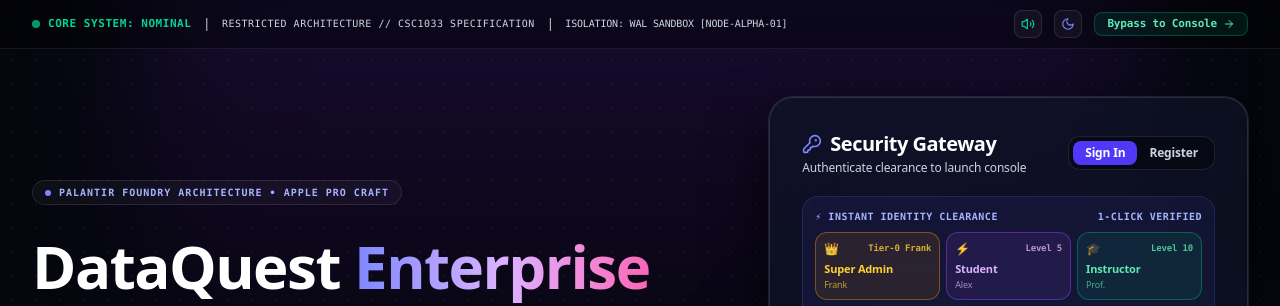
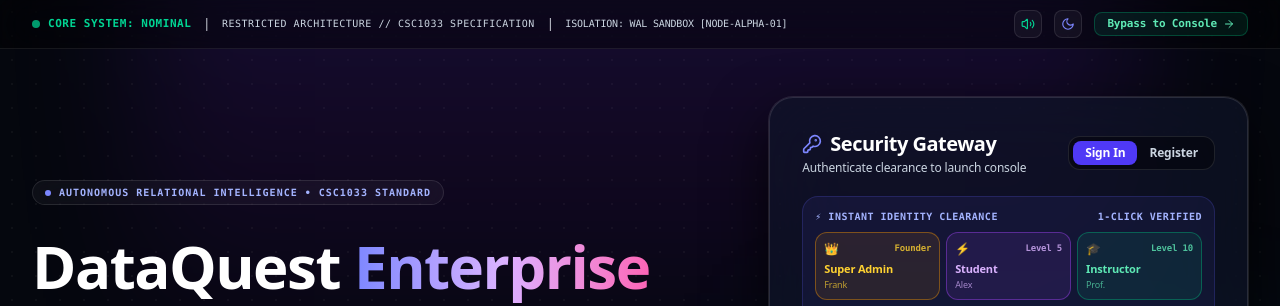
Before and after one commit to FrankAsanteVanLaarhoven/DataQuestAI, a Next.js app: page / in a window 1280 px wide. Shown: the top 306 px of the page. Built offline with nearby package versions, Linux system fonts and the light colour scheme.

Commit message:
fix(ui): remove leaked task and design prompt text from public platform copy

```diff
--- a/src/components/EnterpriseSplashScreen.tsx
+++ b/src/components/EnterpriseSplashScreen.tsx
@@ -90,7 +90,7 @@
   const demoAccounts = [
     {
       label: 'Super Admin',
-      badge: 'Tier-0 Frank',
+      badge: 'Founder',
       name: 'Frank Asante-Van Laarhoven',
       email: 'frank@dataquest.ai',
       password: 'DataQuest2026!',
@@ -299,7 +299,7 @@
       <div className="absolute -top-40 left-1/2 -translate-x-1/2 w-[1000px] h-[550px] bg-gradient-to-b from-indigo-600/20 via-purple-600/10 to-transparent blur-3xl pointer-events-none" />
       <div className="absolute bottom-0 right-0 w-[500px] h-[500px] bg-cyan-600/10 blur-3xl pointer-events-none" />
 
-      {/* Top Palantir Enterprise Telemetry Bar */}
+      {/* Top Enterprise Telemetry Bar */}
       <header className="relative z-20 w-full border-b border-white/[0.08] bg-black/40 backdrop-blur-xl px-4 sm:px-8 py-2.5 flex items-center justify-between text-xs">
         <div className="flex items-center gap-3">
           <div className="flex items-center gap-2">
@@ -352,13 +352,13 @@
       <main className="relative z-10 flex-1 max-w-[1700px] w-full mx-auto px-4 sm:px-8 py-8 lg:py-12 flex flex-col justify-center">
         <div className="grid grid-cols-1 lg:grid-cols-12 gap-8 lg:gap-12 items-center">
 
-          {/* Left Column: Palantir-Style Intelligence Presentation & Architecture Engine */}
+          {/* Left Column: Relational Intelligence Architecture Engine */}
           <div className="lg:col-span-7 space-y-6">
             {/* Top Pill */}
             <div className="inline-flex items-center gap-2 px-3 py-1 rounded-full bg-white/[0.04] border border-white/10 backdrop-blur-md">
               <span className="w-1.5 h-1.5 rounded-full bg-indigo-400" />
               <span className="font-mono text-[10px] uppercase tracking-widest text-indigo-300 font-bold">
-                Palantir Foundry Architecture • Apple Pro Craft
+                Autonomous Relational Intelligence • CSC1033 Standard
               </span>
             </div>
 
@@ -778,7 +778,7 @@
         </div>
       </main>
 
-      {/* Bottom Palantir Security Classification Footer */}
+      {/* Bottom Security Classification Footer */}
       <footer className="relative z-20 w-full border-t border-white/[0.08] bg-black/40 backdrop-blur-xl px-4 sm:px-8 py-3 text-[11px] text-slate-500 flex flex-col sm:flex-row items-center justify-between gap-2">
         <div className="flex items-center gap-3">
           <span className="font-mono text-slate-400">DATAQUEST ENTERPRISE v2.6</span>
--- a/src/components/Header.tsx
+++ b/src/components/Header.tsx
@@ -219,7 +219,7 @@
             </div>
           </div>
 
-          {/* Navigation Links - Apple Segmented Control */}
+          {/* Primary Navigation Links */}
           <nav className="hidden lg:flex items-center gap-1 bg-zinc-200/50 dark:bg-white/[0.05] p-1 rounded-xl border border-zinc-300/40 dark:border-white/[0.06] backdrop-blur-md">
             <button
               onClick={() => setActiveTab('capstone')}
@@ -774,7 +774,7 @@
               </span>
             </button>
 
-            {/* Apple Theme Switcher (Dark / Light / System Theme) */}
+            {/* Theme Switcher (Dark / Light / System Theme) */}
             <button
               onClick={cycleTheme}
               title={`Active Theme: ${theme.toUpperCase()} (Click to toggle Light / Dark / System Theme)`}
--- a/src/components/MissionsView.tsx
+++ b/src/components/MissionsView.tsx
@@ -43,8 +43,8 @@
 
   return (
     <div className="space-y-6 max-w-[1400px] mx-auto p-2 sm:p-4">
-      {/* Apple-styled Banner */}
-      <div className="relative overflow-hidden rounded-3xl p-6 sm:p-8 border border-black/[0.06] dark:border-white/[0.08] bg-gradient-to-r from-violet-600/10 via-purple-600/10 to-indigo-600/10 dark:from-violet-500/[0.08] dark:via-purple-500/[0.06] dark:to-indigo-500/[0.08] backdrop-blur-2xl shadow-sm">
+      {/* Missions Hero Banner */}
+      <div className="relative overflow-hidden rounded-3xl p-6 sm:p-7 border border-black/[0.06] dark:border-white/[0.08] bg-gradient-to-r from-violet-600/10 via-purple-600/10 to-indigo-600/10 dark:from-violet-500/[0.08] dark:via-purple-500/[0.06] dark:to-indigo-500/[0.08] backdrop-blur-2xl shadow-sm">
         <div className="inline-flex items-center gap-1.5 px-3 py-1 rounded-full bg-violet-500/10 border border-violet-500/20 text-violet-700 dark:text-violet-300 text-xs font-semibold uppercase tracking-wider mb-2.5">
           <Compass className="w-3.5 h-3.5" /> Hands-On Industry Capstone Track
         </div>
--- a/src/components/SuperAdminConsole.tsx
+++ b/src/components/SuperAdminConsole.tsx
@@ -262,7 +262,7 @@
 
         <div className="space-y-2">
           <div className="inline-flex items-center gap-2 px-3 py-1 rounded-full bg-red-500/10 text-red-400 border border-red-500/25 text-xs font-bold uppercase tracking-wider">
-            🔒 Tier-0 Founder Clearance Only
+            🔒 Founder Clearance Required
           </div>
           <h2 className="text-2xl font-bold tracking-tight text-white">
             Super Administrator Intelligence Command
```
Also changed, not shown: src/app/page.tsx (+4 -4 lines).
